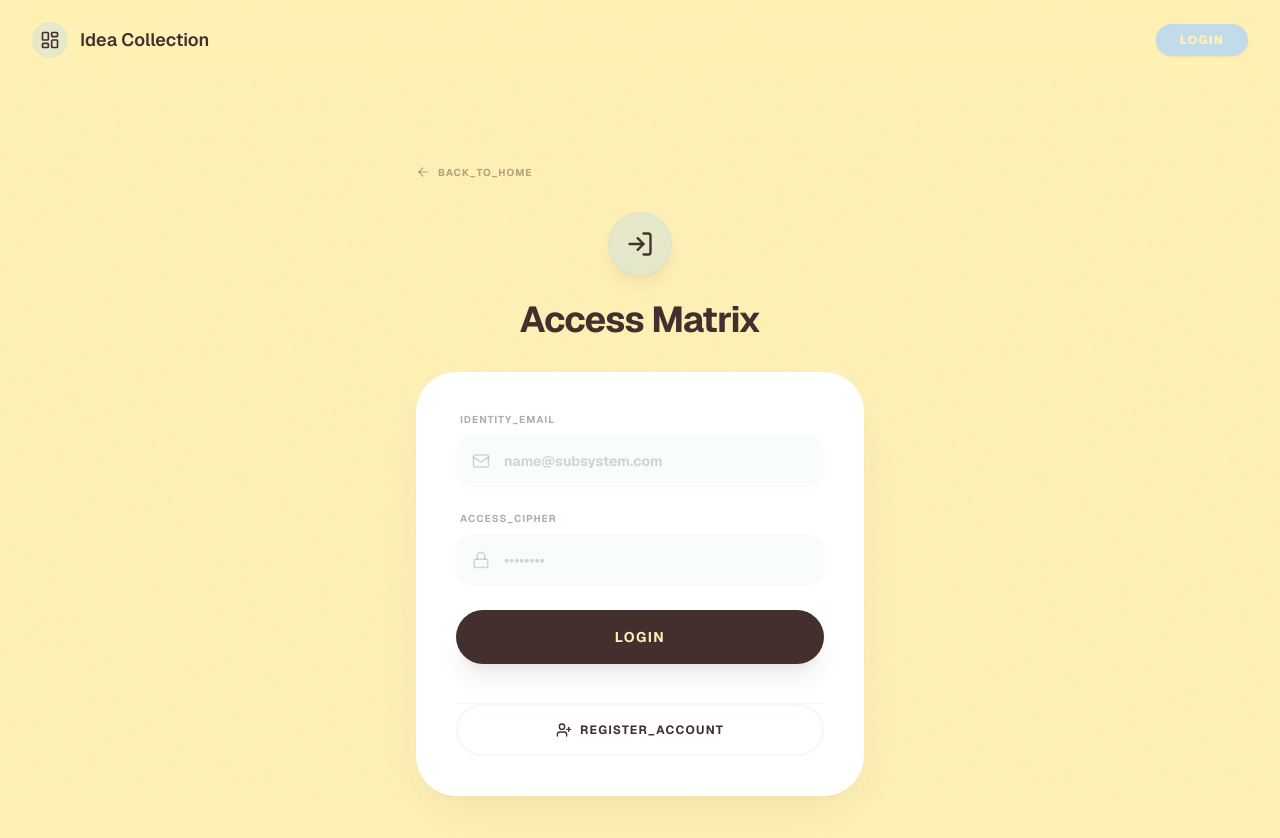
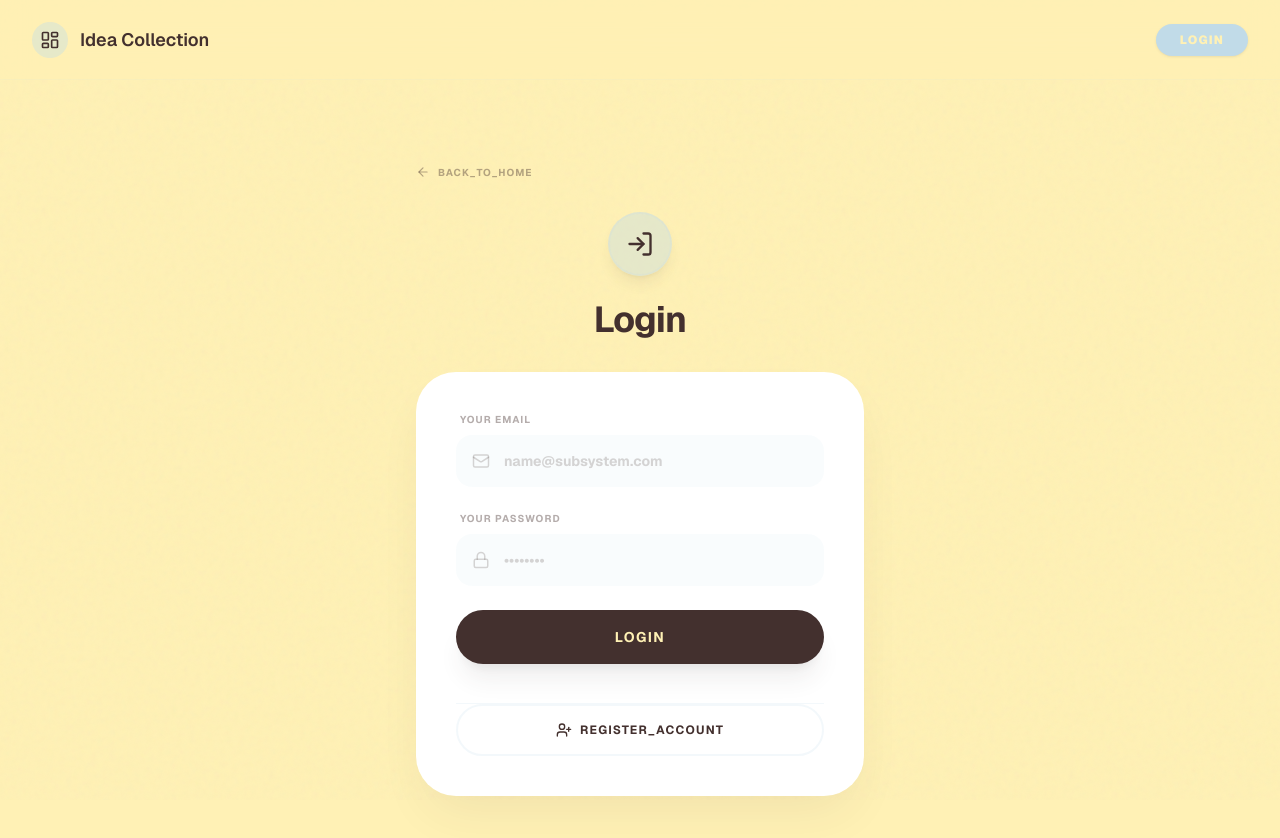
Before and after one commit to eunicetong118-jpg/idea-Collection-2, a Next.js app: page /login in a window 1280 px wide. Shown: the top 838 px of the page. Built offline with nearby package versions, Linux system fonts and the light colour scheme; no server answers.

Commit message:
style: rename login page labels for clarity
Renamed 'Access Matrix' to 'Login', 'Identity_Email' to 'Your email', and 'Access_Cipher' to 'Your password'.

```diff
--- a/app/login/page.tsx
+++ b/app/login/page.tsx
@@ -78,7 +78,7 @@ export default function LoginPage() {
           <LogIn size={28} />
         </div>
         <h2 className="text-center text-4xl font-bold tracking-tight text-lab-text">
-          Access Matrix
+          Login
         </h2>
       </div>
 
@@ -98,7 +98,7 @@ export default function LoginPage() {
 
             <div>
               <label htmlFor="email" className="block text-[10px] uppercase font-bold tracking-widest text-lab-text/40 mb-2 ml-1">
-                Identity_Email
+                Your email
               </label>
               <div className="relative group">
                 <div className="absolute inset-y-0 left-0 pl-4 flex items-center pointer-events-none text-lab-text/20 group-focus-within:text-lab-ui transition-colors">
@@ -119,7 +119,7 @@ export default function LoginPage() {
 
             <div>
               <label htmlFor="password" className="block text-[10px] uppercase font-bold tracking-widest text-lab-text/40 mb-2 ml-1">
-                Access_Cipher
+                Your password
               </label>
               <div className="relative group">
                 <div className="absolute inset-y-0 left-0 pl-4 flex items-center pointer-events-none text-lab-text/20 group-focus-within:text-lab-ui transition-colors">
```
